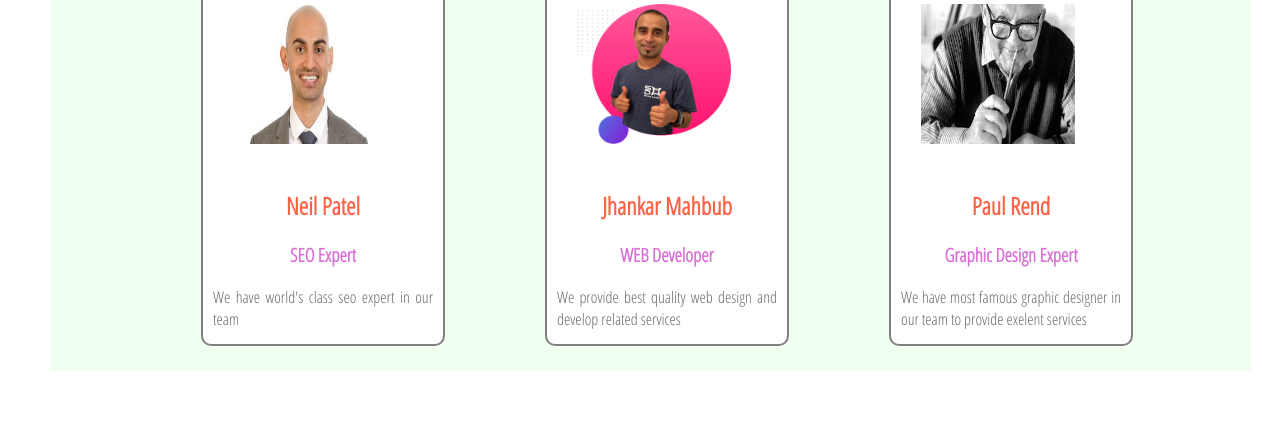
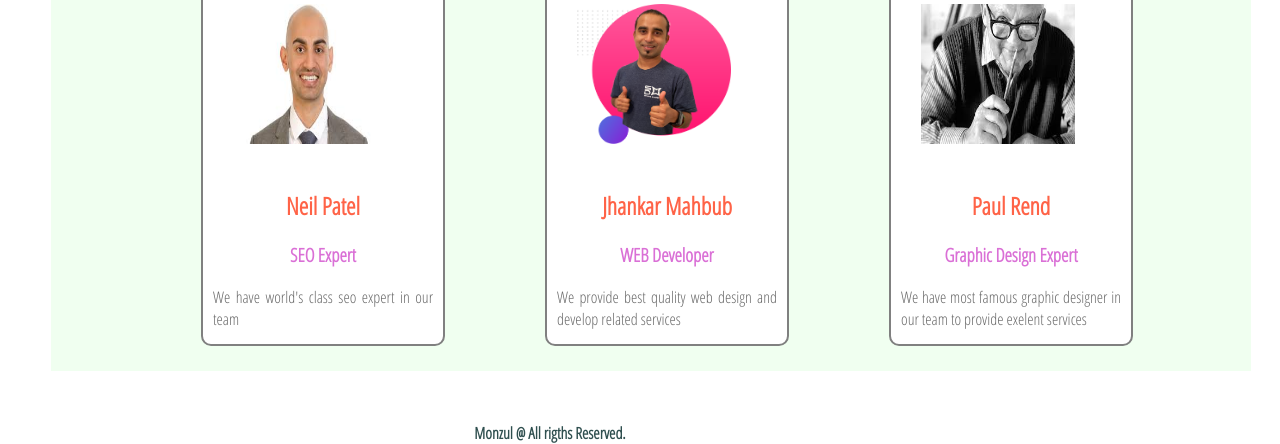
Before and after one commit to monzul4u/Milestone-1, a plain HTML site: page index.html in a window 1280 px wide. Shown: the part 2582-3026 px from the top of the page. Before the commit the page ends 3004 px from the top, so only its background shows below. Drawn offline with Linux system fonts and the light colour scheme.

Commit message:
again upadte

```diff
--- a/index.html
+++ b/index.html
@@ -104,6 +104,9 @@
 
 
     </section>
+    <footer>
+        Monzul @ All rigths Reserved.
+    </footer>
 
 
 </body>
--- a/style.css
+++ b/style.css
@@ -153,3 +153,8 @@ h3{
     height: 150px;
 
 }
+footer{
+    text-align: center;
+    color: darkslategrey;
+    font-weight: bold;
+}
```
